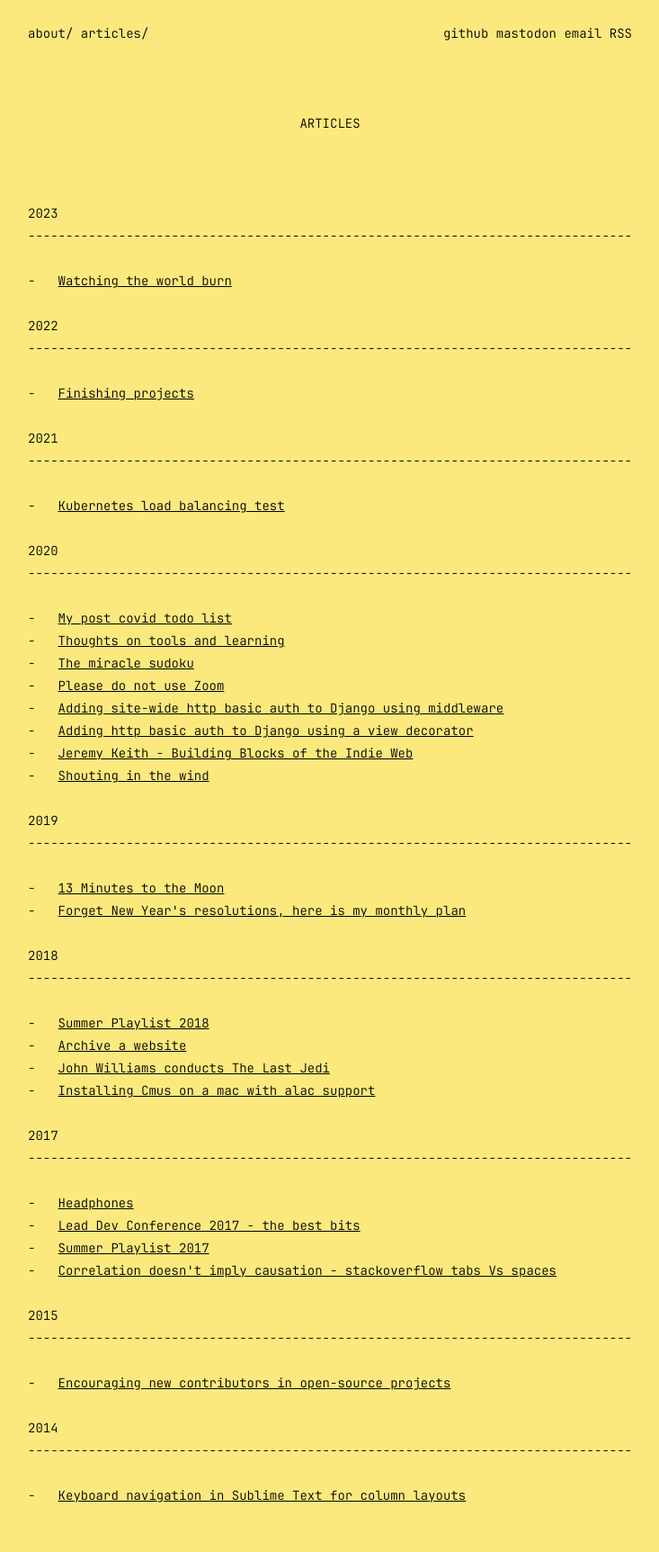
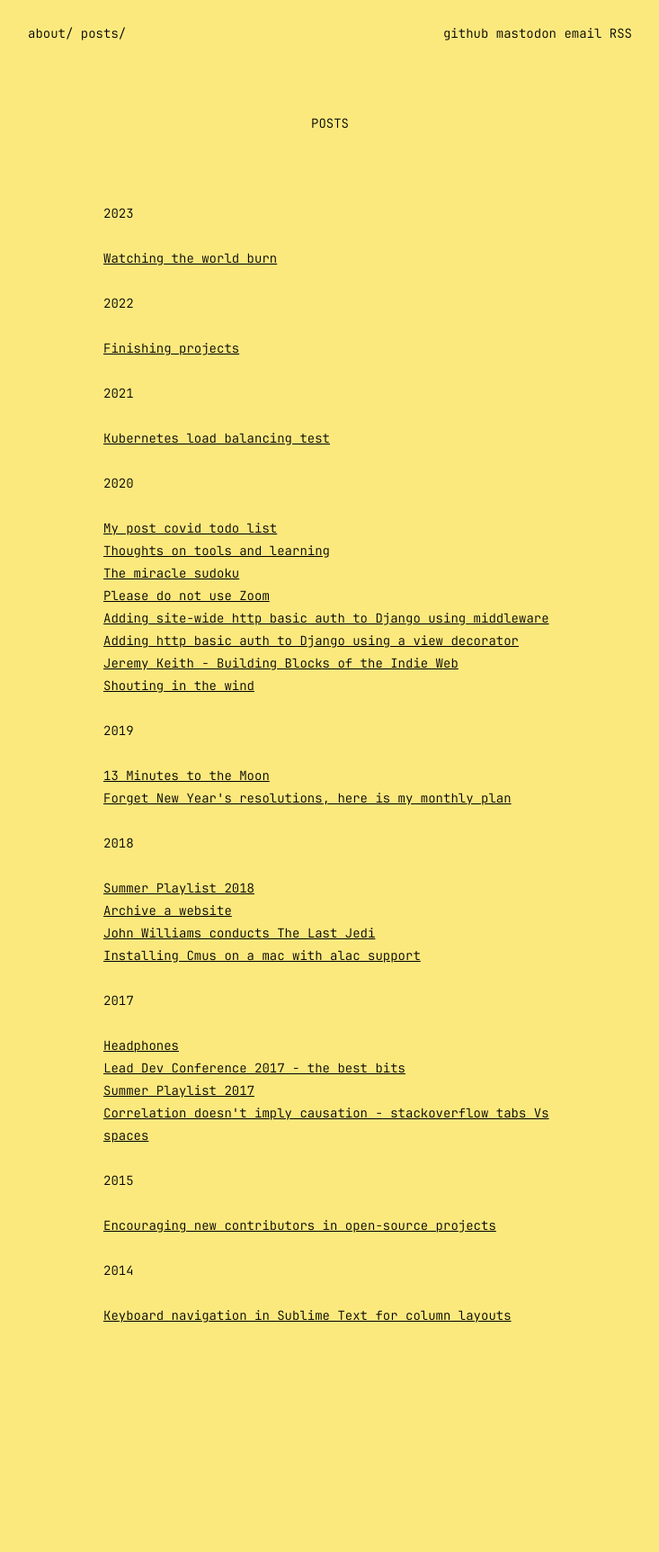
Before and after one commit to olorton/olorton.github.io, a Jekyll site: the page built from posts.html, in a window 1280 px wide. Shown: the whole page at 90% size, without its empty margins (273-1006 px from the left). Built offline with Jekyll 4.4.1, drawn with Linux system fonts in a browser that asks for light colours; after the commit the page ends 1525 px from its top, so only the background shows below that.

Commit message:
Retitle/design the list of posts page

```diff
--- a/_layouts/default.html
+++ b/_layouts/default.html
@@ -16,7 +16,7 @@
     <header>
         <nav>
             <a href="/">about/</a>
-            <a href="/articles.html">articles/</a>
+            <a href="/posts.html">posts/</a>
             <div class="right">
                 <a href="https://www.github.com/olorton">github</a>
                 <a href="https://mastodon.org.uk/@olorton">mastodon</a>
@@ -37,7 +37,7 @@
         <hr>
         <nav>
             <a href="/">about/</a>
-            <a href="/articles.html">articles/</a>
+            <a href="/posts.html">posts/</a>
             <div class="right">
                 <a href="https://www.github.com/olorton">github</a>
                 <a href="https://mastodon.org.uk/@olorton">mastodon</a>
--- a/_sass/site.scss
+++ b/_sass/site.scss
@@ -169,3 +169,28 @@ hr {
         color: $color-fg;
     }
 }
+
+.list-posts {
+    max-width: 60ch;
+    margin: 0 auto;
+
+    h2 {
+        padding: 0;
+
+        &::after {
+            display: none;
+        }
+    }
+
+    ul {
+        margin: 0 0 $lineheight 0;
+
+        li {
+            padding: 0;
+        }
+
+        li::after {
+            display: none;
+        }
+    }
+}
--- a/articles.html
+++ b/posts.html
@@ -1,9 +1,10 @@
 ---
 layout: page
 published: true
-title: Articles
+title: Posts
 hide_footer: true
 ---
+<div class="list-posts">
 {% assign last_year = '0' %}
 {% for post in site.posts %}
     {% assign cur_year = post.date|date: "%Y" %}
@@ -24,3 +25,4 @@ hide_footer: true
         </ul>
     {% endif %}
 {% endfor %}
+</div>
```
Also changed, not shown: index.md (+2 -2 lines).
